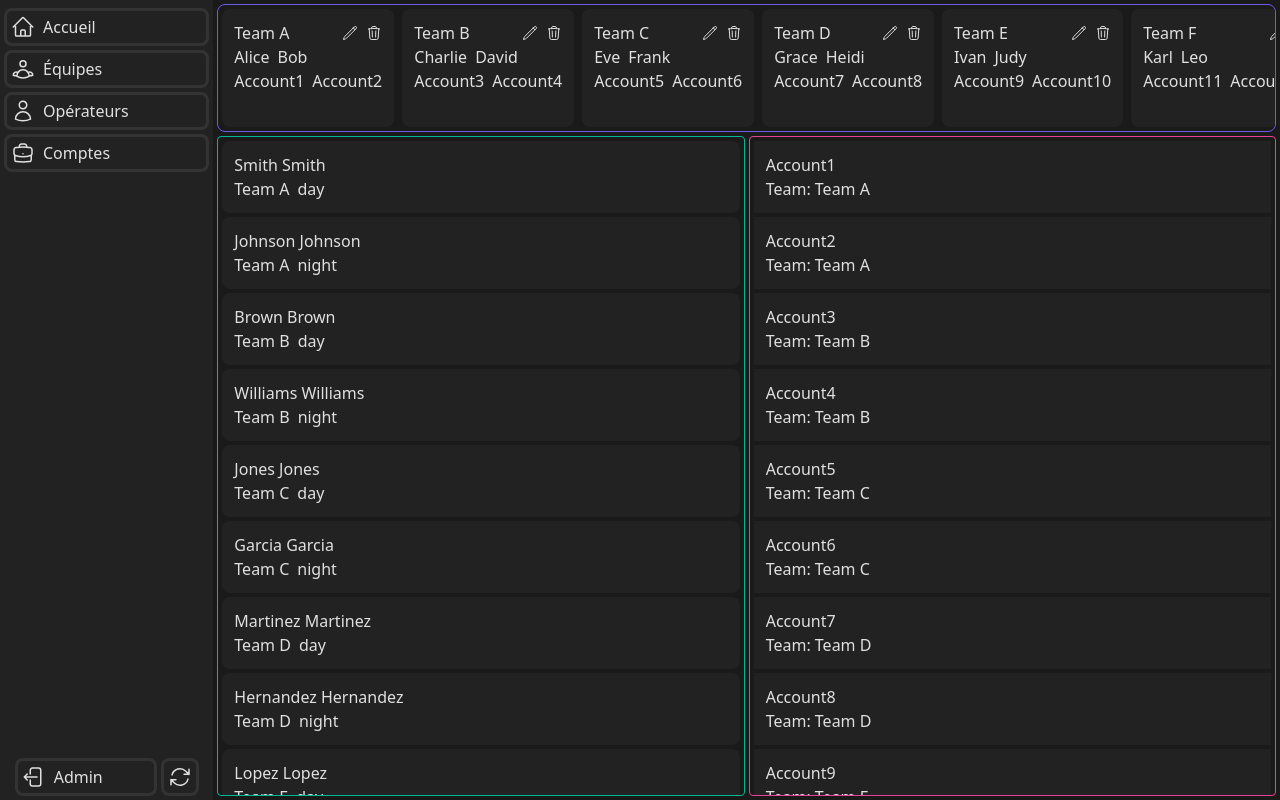
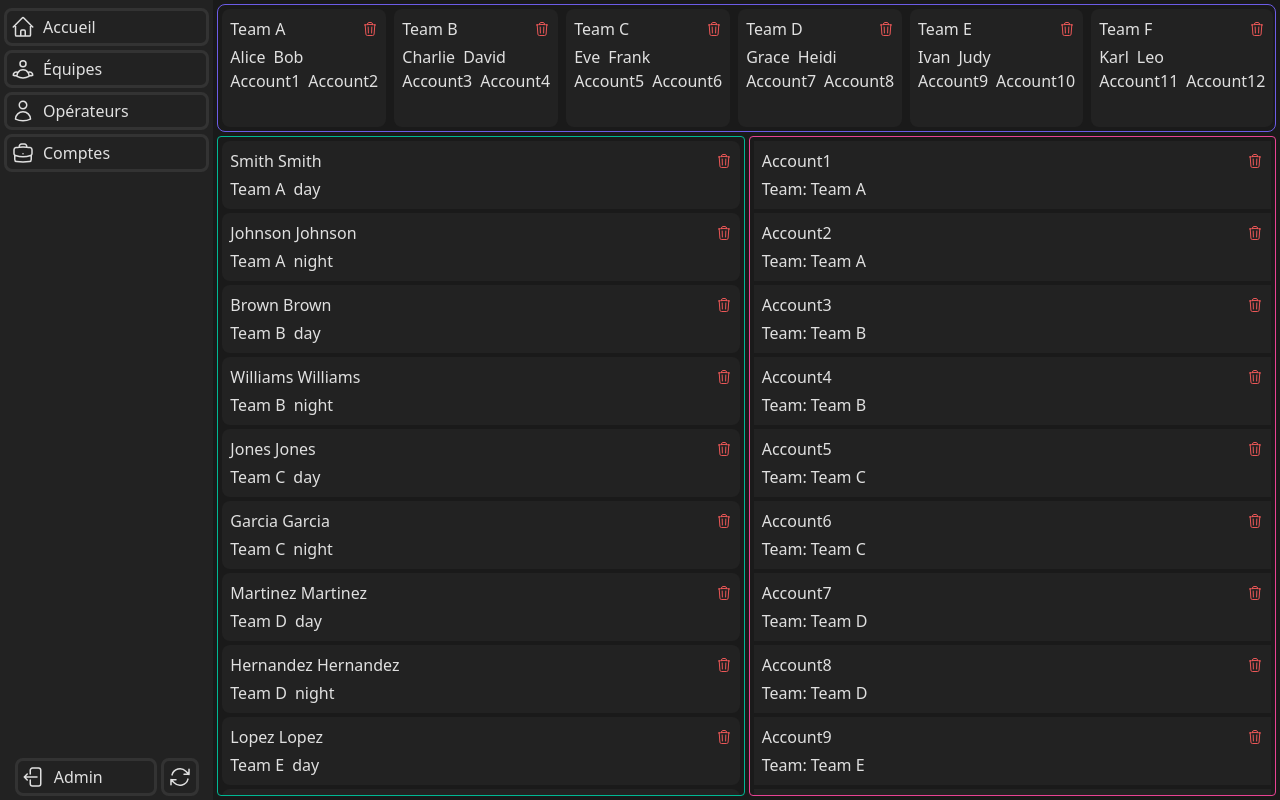
Before and after one commit to wallcreation/OPS-Front, a Vue app: page /admin/dashboard in a window 1280 px wide. Built offline with nearby package versions, Linux system fonts and the light colour scheme.

Commit message:
refactor: update layout and improve structure in AccountCard, OperatorCard, and TeamCard components

```diff
--- a/src/components/AccountCard.vue
+++ b/src/components/AccountCard.vue
@@ -16,8 +16,25 @@
 </script>
 <template>
   <div>
-    <div class="bg-[#222222] p-3">
-      <h2>{{ name }}</h2>
+    <div class="bg-[#222222] p-2">
+      <div class="flex justify-between items-center mb-1">
+          <h2>{{ name }}</h2>
+          <svg
+            xmlns="http://www.w3.org/2000/svg"
+            fill="none"
+            viewBox="0 0 24 24"
+            stroke-width="1.5"
+            stroke="currentColor"
+            class="size-4 text-[#EB5757]"
+          >
+            <path
+              stroke-linecap="round"
+              stroke-linejoin="round"
+              d="m14.74 9-.346 9m-4.788 0L9.26 9m9.968-3.21c.342.052.682.107 1.022.166m-1.022-.165L18.16 19.673a2.25 2.25 0 0 1-2.244 2.077H8.084a2.25 2.25 0 0 1-2.244-2.077L4.772 5.79m14.456 0a48.108 48.108 0 0 0-3.478-.397m-12 .562c.34-.059.68-.114 1.022-.165m0 0a48.11 48.11 0 0 1 3.478-.397m7.5 0v-.916c0-1.18-.91-2.164-2.09-2.201a51.964 51.964 0 0 0-3.32 0c-1.18.037-2.09 1.022-2.09 2.201v.916m7.5 0a48.667 48.667 0 0 0-7.5 0"
+            />
+          </svg>
+      </div>
+
       <div class="flex gap-2">
         <p>Team: {{ team }}</p>
       </div>
--- a/src/components/OperatorCard.vue
+++ b/src/components/OperatorCard.vue
@@ -9,11 +9,27 @@
 })
 </script>
 <template>
-    <div class="bg-[#222222] p-3">
-        <h2> {{ lname }} {{ lname }}</h2>
-        <div class="flex gap-2">
-            <p>{{ team }}</p>
-            <p>{{ workat }}</p>
-        </div>
+  <div class="bg-[#222222] p-2">
+    <div class="flex items-center justify-between mb-1">
+      <h2>{{ lname }} {{ lname }}</h2>
+      <svg
+        xmlns="http://www.w3.org/2000/svg"
+        fill="none"
+        viewBox="0 0 24 24"
+        stroke-width="1.5"
+        stroke="currentColor"
+        class="size-4 text-[#EB5757]"
+      >
+        <path
+          stroke-linecap="round"
+          stroke-linejoin="round"
+          d="m14.74 9-.346 9m-4.788 0L9.26 9m9.968-3.21c.342.052.682.107 1.022.166m-1.022-.165L18.16 19.673a2.25 2.25 0 0 1-2.244 2.077H8.084a2.25 2.25 0 0 1-2.244-2.077L4.772 5.79m14.456 0a48.108 48.108 0 0 0-3.478-.397m-12 .562c.34-.059.68-.114 1.022-.165m0 0a48.11 48.11 0 0 1 3.478-.397m7.5 0v-.916c0-1.18-.91-2.164-2.09-2.201a51.964 51.964 0 0 0-3.32 0c-1.18.037-2.09 1.022-2.09 2.201v.916m7.5 0a48.667 48.667 0 0 0-7.5 0"
+        />
+      </svg>
     </div>
+    <div class="flex gap-2">
+      <p>{{ team }}</p>
+      <p>{{ workat }}</p>
+    </div>
+  </div>
 </template>
--- a/src/components/TeamCard.vue
+++ b/src/components/TeamCard.vue
@@ -15,31 +15,16 @@
 })
 </script>
 <template>
-  <div class="bg-[#222222] p-3">
-    <div class="flex items-center justify-between">
+  <div class="bg-[#222222] p-2">
+    <div class="flex items-center justify-between mb-1">
       <h2>{{ name }}</h2>
-      <div class="flex gap-2">
       <svg
         xmlns="http://www.w3.org/2000/svg"
         fill="none"
         viewBox="0 0 24 24"
         stroke-width="1.5"
         stroke="currentColor"
-          class="size-4"
-        >
-          <path
-            stroke-linecap="round"
-            stroke-linejoin="round"
-            d="m16.862 4.487 1.687-1.688a1.875 1.875 0 1 1 2.652 2.652L6.832 19.82a4.5 4.5 0 0 1-1.897 1.13l-2.685.8.8-2.685a4.5 4.5 0 0 1 1.13-1.897L16.863 4.487Zm0 0L19.5 7.125"
-          />
-        </svg>
-        <svg
-          xmlns="http://www.w3.org/2000/svg"
-          fill="none"
-          viewBox="0 0 24 24"
-          stroke-width="1.5"
-          stroke="currentColor"
-          class="size-4"
+        class="size-4 text-[#EB5757]"
       >
         <path
           stroke-linecap="round"
@@ -47,7 +32,6 @@
           d="m14.74 9-.346 9m-4.788 0L9.26 9m9.968-3.21c.342.052.682.107 1.022.166m-1.022-.165L18.16 19.673a2.25 2.25 0 0 1-2.244 2.077H8.084a2.25 2.25 0 0 1-2.244-2.077L4.772 5.79m14.456 0a48.108 48.108 0 0 0-3.478-.397m-12 .562c.34-.059.68-.114 1.022-.165m0 0a48.11 48.11 0 0 1 3.478-.397m7.5 0v-.916c0-1.18-.91-2.164-2.09-2.201a51.964 51.964 0 0 0-3.32 0c-1.18.037-2.09 1.022-2.09 2.201v.916m7.5 0a48.667 48.667 0 0 0-7.5 0"
         />
       </svg>
-      </div>
     </div>
     <div class="flex gap-2">
       <div v-for="operator in operators" :key="operator">
```
Lines whose indentation alone changed are shown as unchanged.
